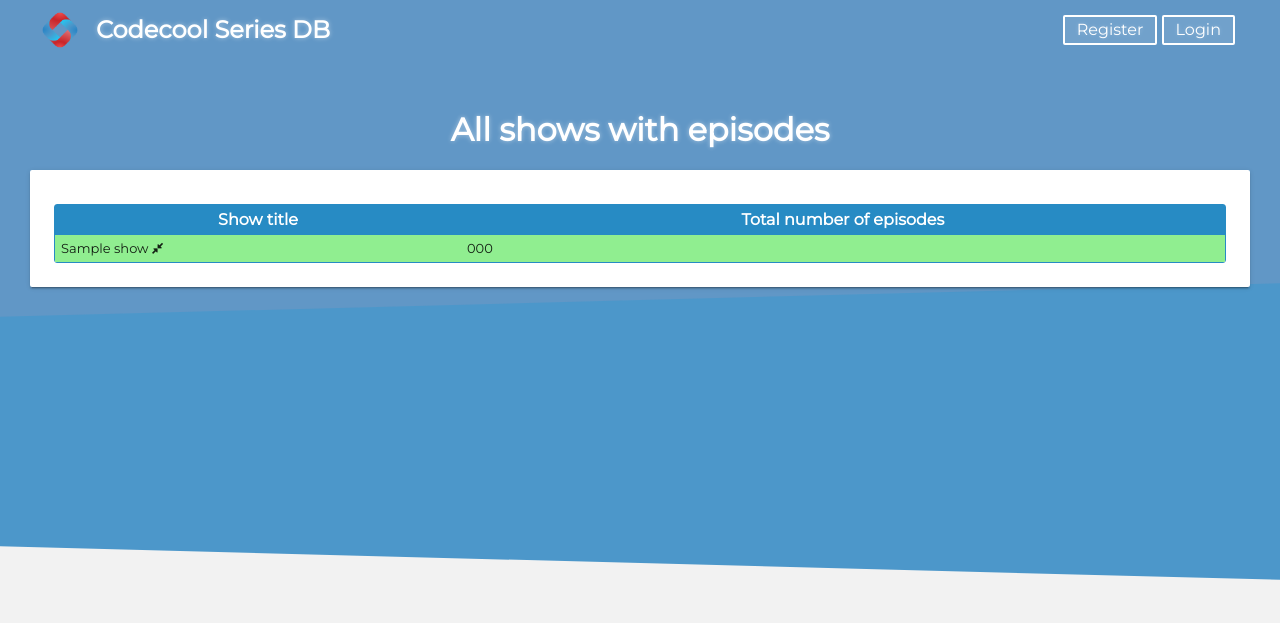
After one commit to evaszalai/tv-series, a Flask app: page /list-shows-with-episodes in a window 1280 px wide. The commit adds this page. Shown: the top 623 px of the page. Run offline with Flask 2, Linux system fonts and the light colour scheme; a database or web service that is not in the repository returns one stand-in record (values such as "Sample title"); some libraries are stand-ins or nearby versions.

Commit message:
feat: list show episodes in a table (icons not working)

```diff
--- a/data/queries.py
+++ b/data/queries.py
@@ -69,3 +69,14 @@ def get_seasons(show_id):
     ORDER BY season_number
     """ % {'show_id': show_id}
     return data_manager.execute_select(query)
+
+
+def get_shows_with_episodes():
+    query = """SELECT
+    shows.title, COUNT(DISTINCT e.id) AS number_of_episodes
+    FROM shows
+    LEFT JOIN seasons s on shows.id = s.show_id
+    LEFT JOIN episodes e on s.id = e.season_id
+    GROUP BY shows.title
+    ORDER BY shows.title"""
+    return data_manager.execute_select(query)
--- a/main.py
+++ b/main.py
@@ -11,6 +11,15 @@ app = Flask('codecool_series')
 def index():
     shows = queries.get_shows()
     return render_template('index.html', shows=shows)
+
+
+@app.route('/list-shows-with-episodes')
+def shows_with_episodes():
+    shows = queries.get_shows_with_episodes()
+    for show in shows:
+        if show['number_of_episodes'] >= 100:
+            show['is_long'] = True
+    return render_template('list_shows.html', shows=shows)
 
 
 @app.route('/shows/most-rated')
--- /dev/null
+++ b/static/js/shows-with-episodes.js
@@ -0,0 +1,23 @@
+// This function is to initialize the application
+function init() {
+    // init data
+    showEpisodes.init();
+}
+
+let showEpisodes = {
+    init: function () {
+        let tableData = document.querySelectorAll('td');
+        for (let item of tableData) {
+            if (item.innerHTML % 2 === 0) {
+                let tableRow = item.closest('tr');
+                tableRow.classList.add('lightgreen');
+            }
+            else if (item.innerHTML % 2 === 1) {
+                let tableRow = item.closest('tr');
+                tableRow.classList.add('lightblue');
+            }
+        }
+    }
+}
+
+init();
--- /dev/null
+++ b/static/style/show-episodes.css
@@ -0,0 +1,7 @@
+.lightblue {
+    background-color: lightblue;
+}
+
+.lightgreen {
+    background-color: lightgreen;
+}
--- a/static/style/table.css
+++ b/static/style/table.css
@@ -30,11 +30,11 @@ table td {
     margin: 0;
     padding: 6px;
 }
-
+/*
 table tr:nth-child(even) {
     background: #edf3f7;
 }
-
+*/
 table th.action-column {
     background: rgb(203, 75, 70);
 }
--- /dev/null
+++ b/templates/list_shows.html
@@ -0,0 +1,36 @@
+{% extends 'base_template.html' %}
+
+{% block page_title %} All shows with episodes {% endblock %}
+
+{% block styling %}
+<link rel="stylesheet" href="{{ url_for('static', filename='style/show-episodes.css') }}">
+<script src="{{ url_for('static', filename = 'js/shows-with-episodes.js') }}" defer></script>
+{% endblock %}
+
+{% block main_title %} All shows with episodes {% endblock %}
+
+{% block content %}
+
+<div class="card">
+    <table>
+        <thead>
+        <th>Show title</th>
+        <th>Total number of episodes</th>
+        </thead>
+        <tbody>
+        {% for show in shows %}
+            <tr>
+                {% if show['is_long'] %}
+                    <td>{{ show['title'] }} <i class="fa fa-expand"></i></td>
+                    <td>{{ show['number_of_episodes'] }}</td>
+                {% else %}
+                    <td>{{ show['title'] }} <i class="fa fa-compress"></i></td>
+                    <td>{{ show['number_of_episodes'] }}</td>
+                {% endif %}
+            </tr>
+        {% endfor %}
+        </tbody>
+    </table>
+</div>
+
+{% endblock %}
```
